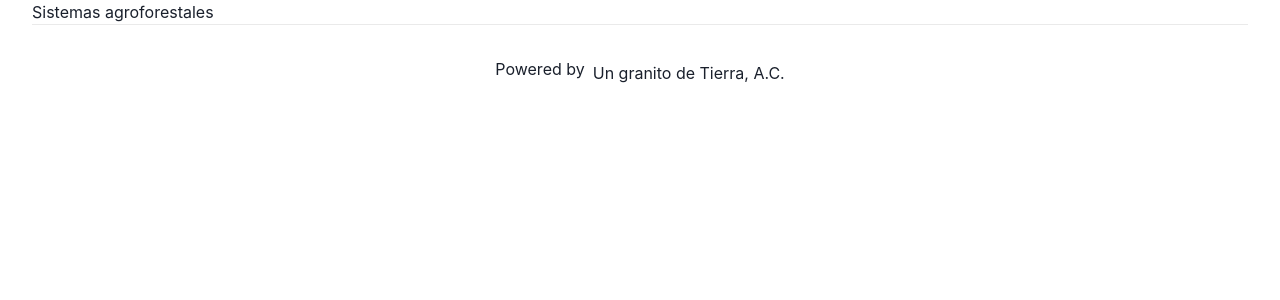
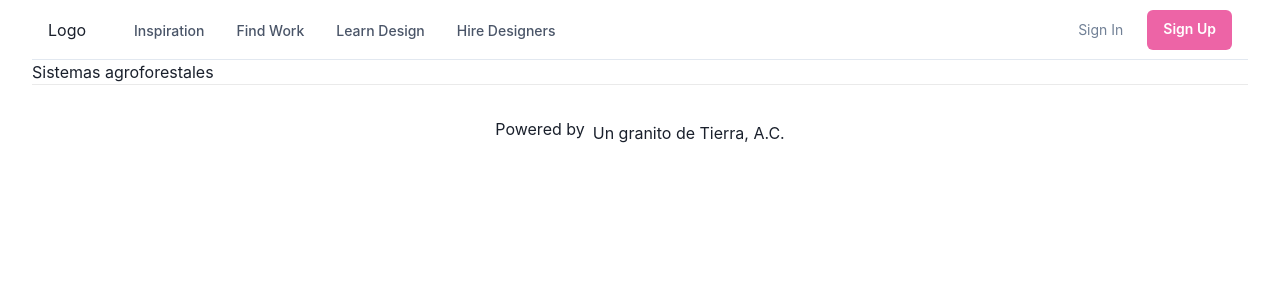
Before and after one commit to lcenriquez/agroforestry-hub, a Next.js app: page / in a window 1280 px wide. Shown: the top 300 px of the page. Built offline with nearby package versions, Linux system fonts and the light colour scheme.

Commit message:
feat: add Nav component
Created Nav component from template

```diff
--- /dev/null
+++ b/components/Nav/index.tsx
@@ -0,0 +1,291 @@
+import {
+  Box,
+  Flex,
+  Text,
+  IconButton,
+  Button,
+  Stack,
+  Collapse,
+  Icon,
+  Link,
+  Popover,
+  PopoverTrigger,
+  PopoverContent,
+  useColorModeValue,
+  useBreakpointValue,
+  useDisclosure,
+} from '@chakra-ui/react';
+import {
+  HamburgerIcon,
+  CloseIcon,
+  ChevronDownIcon,
+  ChevronRightIcon,
+} from '@chakra-ui/icons';
+
+export default function Nav() {
+  const { isOpen, onToggle } = useDisclosure();
+
+  return (
+    <Box>
+      <Flex
+        bg={useColorModeValue('white', 'gray.800')}
+        color={useColorModeValue('gray.600', 'white')}
+        minH={'60px'}
+        py={{ base: 2 }}
+        px={{ base: 4 }}
+        borderBottom={1}
+        borderStyle={'solid'}
+        borderColor={useColorModeValue('gray.200', 'gray.900')}
+        align={'center'}>
+        <Flex
+          flex={{ base: 1, md: 'auto' }}
+          ml={{ base: -2 }}
+          display={{ base: 'flex', md: 'none' }}>
+          <IconButton
+            onClick={onToggle}
+            icon={
+              isOpen ? <CloseIcon w={3} h={3} /> : <HamburgerIcon w={5} h={5} />
+            }
+            variant={'ghost'}
+            aria-label={'Toggle Navigation'}
+          />
+        </Flex>
+        <Flex flex={{ base: 1 }} justify={{ base: 'center', md: 'start' }}>
+          <Text
+            textAlign={useBreakpointValue({ base: 'center', md: 'left' })}
+            fontFamily={'heading'}
+            color={useColorModeValue('gray.800', 'white')}>
+            Logo
+          </Text>
+
+          <Flex display={{ base: 'none', md: 'flex' }} ml={10}>
+            <DesktopNav />
+          </Flex>
+        </Flex>
+
+        <Stack
+          flex={{ base: 1, md: 0 }}
+          justify={'flex-end'}
+          direction={'row'}
+          spacing={6}>
+          <Button
+            as={'a'}
+            fontSize={'sm'}
+            fontWeight={400}
+            variant={'link'}
+            href={'#'}>
+            Sign In
+          </Button>
+          <Button
+            display={{ base: 'none', md: 'inline-flex' }}
+            fontSize={'sm'}
+            fontWeight={600}
+            color={'white'}
+            bg={'pink.400'}
+            href={'#'}
+            _hover={{
+              bg: 'pink.300',
+            }}>
+            Sign Up
+          </Button>
+        </Stack>
+      </Flex>
+
+      <Collapse in={isOpen} animateOpacity>
+        <MobileNav />
+      </Collapse>
+    </Box>
+  );
+}
+
+const DesktopNav = () => {
+  const linkColor = useColorModeValue('gray.600', 'gray.200');
+  const linkHoverColor = useColorModeValue('gray.800', 'white');
+  const popoverContentBgColor = useColorModeValue('white', 'gray.800');
+
+  return (
+    <Stack direction={'row'} spacing={4}>
+      {NAV_ITEMS.map((navItem) => (
+        <Box key={navItem.label}>
+          <Popover trigger={'hover'} placement={'bottom-start'}>
+            <PopoverTrigger>
+              <Link
+                p={2}
+                href={navItem.href ?? '#'}
+                fontSize={'sm'}
+                fontWeight={500}
+                color={linkColor}
+                _hover={{
+                  textDecoration: 'none',
+                  color: linkHoverColor,
+                }}>
+                {navItem.label}
+              </Link>
+            </PopoverTrigger>
+
+            {navItem.children && (
+              <PopoverContent
+                border={0}
+                boxShadow={'xl'}
+                bg={popoverContentBgColor}
+                p={4}
+                rounded={'xl'}
+                minW={'sm'}>
+                <Stack>
+                  {navItem.children.map((child) => (
+                    <DesktopSubNav key={child.label} {...child} />
+                  ))}
+                </Stack>
+              </PopoverContent>
+            )}
+          </Popover>
+        </Box>
+      ))}
+    </Stack>
+  );
+};
+
+const DesktopSubNav = ({ label, href, subLabel }: NavItem) => {
+  return (
+    <Link
+      href={href}
+      role={'group'}
+      display={'block'}
+      p={2}
+      rounded={'md'}
+      _hover={{ bg: useColorModeValue('pink.50', 'gray.900') }}>
+      <Stack direction={'row'} align={'center'}>
+        <Box>
+          <Text
+            transition={'all .3s ease'}
+            _groupHover={{ color: 'pink.400' }}
+            fontWeight={500}>
+            {label}
+          </Text>
+          <Text fontSize={'sm'}>{subLabel}</Text>
+        </Box>
+        <Flex
+          transition={'all .3s ease'}
+          transform={'translateX(-10px)'}
+          opacity={0}
+          _groupHover={{ opacity: '100%', transform: 'translateX(0)' }}
+          justify={'flex-end'}
+          align={'center'}
+          flex={1}>
+          <Icon color={'pink.400'} w={5} h={5} as={ChevronRightIcon} />
+        </Flex>
+      </Stack>
+    </Link>
+  );
+};
+
+const MobileNav = () => {
+  return (
+    <Stack
+      bg={useColorModeValue('white', 'gray.800')}
+      p={4}
+      display={{ md: 'none' }}>
+      {NAV_ITEMS.map((navItem) => (
+        <MobileNavItem key={navItem.label} {...navItem} />
+      ))}
+    </Stack>
+  );
+};
+
+const MobileNavItem = ({ label, children, href }: NavItem) => {
+  const { isOpen, onToggle } = useDisclosure();
+
+  return (
+    <Stack spacing={4} onClick={children && onToggle}>
+      <Flex
+        py={2}
+        as={Link}
+        href={href ?? '#'}
+        justify={'space-between'}
+        align={'center'}
+        _hover={{
+          textDecoration: 'none',
+        }}>
+        <Text
+          fontWeight={600}
+          color={useColorModeValue('gray.600', 'gray.200')}>
+          {label}
+        </Text>
+        {children && (
+          <Icon
+            as={ChevronDownIcon}
+            transition={'all .25s ease-in-out'}
+            transform={isOpen ? 'rotate(180deg)' : ''}
+            w={6}
+            h={6}
+          />
+        )}
+      </Flex>
+
+      <Collapse in={isOpen} animateOpacity style={{ marginTop: '0!important' }}>
+        <Stack
+          mt={2}
+          pl={4}
+          borderLeft={1}
+          borderStyle={'solid'}
+          borderColor={useColorModeValue('gray.200', 'gray.700')}
+          align={'start'}>
+          {children &&
+            children.map((child) => (
+              <Link key={child.label} py={2} href={child.href}>
+                {child.label}
+              </Link>
+            ))}
+        </Stack>
+      </Collapse>
+    </Stack>
+  );
+};
+
+interface NavItem {
+  label: string;
+  subLabel?: string;
+  children?: Array<NavItem>;
+  href?: string;
+}
+
+const NAV_ITEMS: Array<NavItem> = [
+  {
+    label: 'Inspiration',
+    children: [
+      {
+        label: 'Explore Design Work',
+        subLabel: 'Trending Design to inspire you',
+        href: '#',
+      },
+      {
+        label: 'New & Noteworthy',
+        subLabel: 'Up-and-coming Designers',
+        href: '#',
+      },
+    ],
+  },
+  {
+    label: 'Find Work',
+    children: [
+      {
+        label: 'Job Board',
+        subLabel: 'Find your dream design job',
+        href: '#',
+      },
+      {
+        label: 'Freelance Projects',
+        subLabel: 'An exclusive list for contract work',
+        href: '#',
+      },
+    ],
+  },
+  {
+    label: 'Learn Design',
+    href: '#',
+  },
+  {
+    label: 'Hire Designers',
+    href: '#',
+  },
+];
--- a/hocs/withLayout.tsx
+++ b/hocs/withLayout.tsx
@@ -1,4 +1,5 @@
 import Head from "next/head";
+import Nav from "../components/Nav";
 import Footer from "../components/Footer";
 import { NextComponentType } from "next";
 import style from '../styles/Home.module.css'
@@ -12,6 +13,7 @@
           <meta name="description" content="Información completa para la creación de sistemas agroforestales" />
           <link rel="icon" href="/favicon.ico" />
         </Head>
+        <Nav />
         <Component />
         <Footer />
       </div>
```
